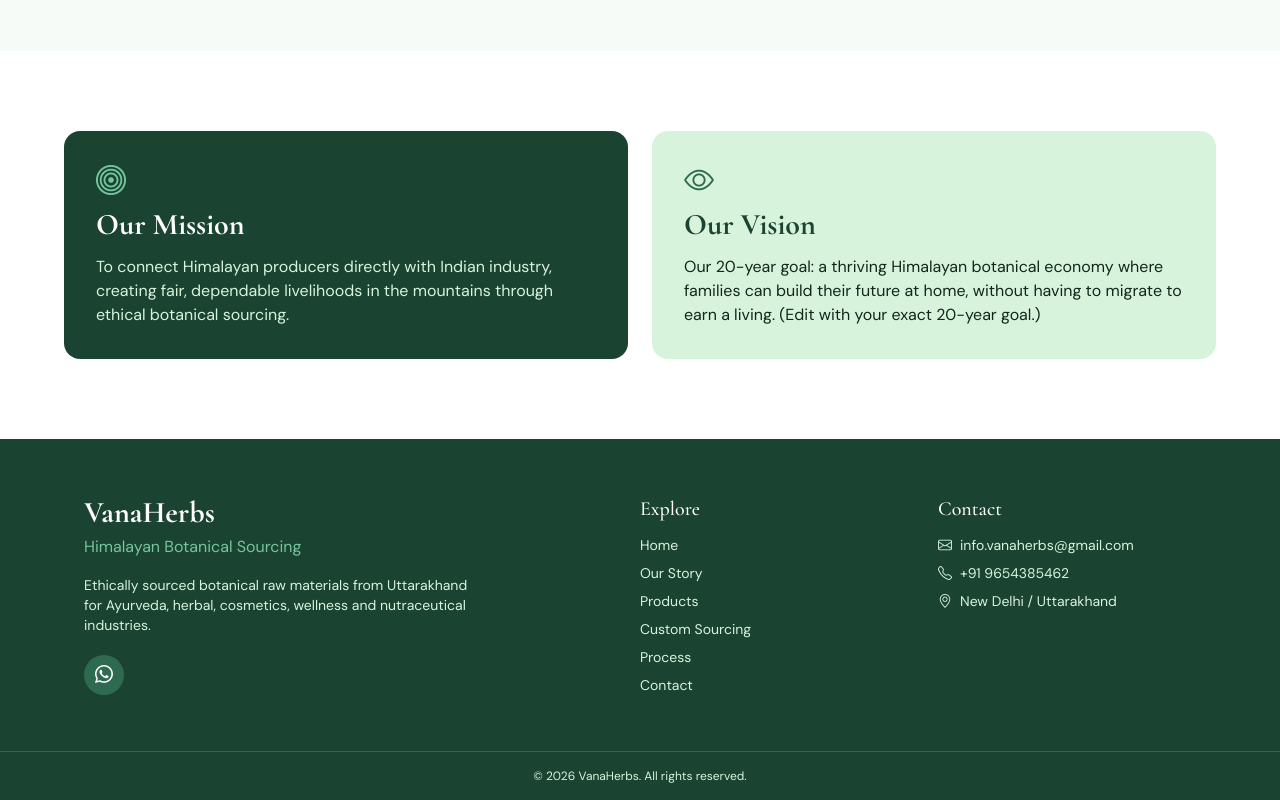
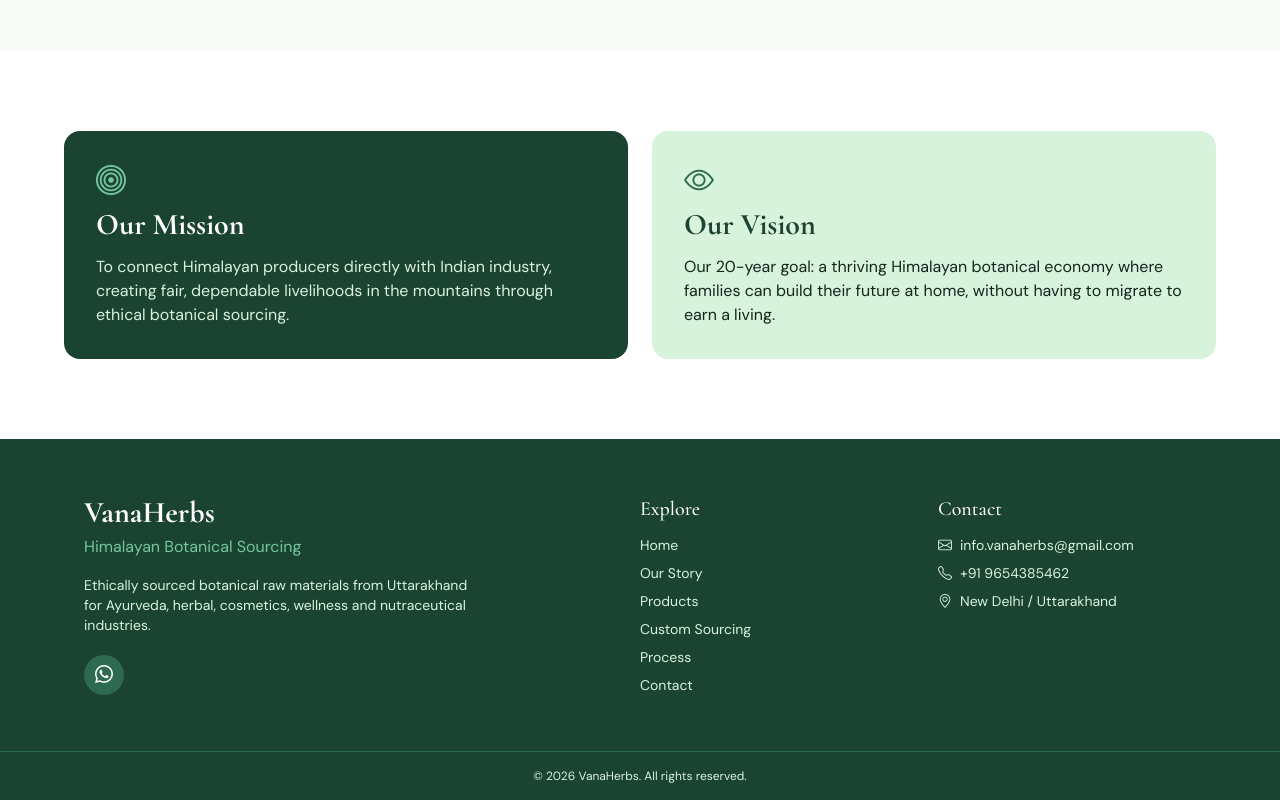
Before and after one commit to Vivektanwer/vanaherbs, a React (Vite) app: page /about in a window 1280 px wide. Shown: the part 1445-2245 px from the top of the page. Built offline with nearby package versions, Linux system fonts and the light colour scheme.

Commit message:
Remove placeholder text from vision statement

```diff
--- a/src/pages/About.jsx
+++ b/src/pages/About.jsx
@@ -48,7 +48,7 @@ export default function About() {
           <div data-reveal className="rounded-2xl bg-mist p-8 md:w-1/2">
             <i className="bi bi-eye text-3xl text-leaf"></i>
             <h2 className="mt-2 text-3xl font-bold text-forest">Our Vision</h2>
-            <p className="mt-3">Our 20-year goal: a thriving Himalayan botanical economy where families can build their future at home, without having to migrate to earn a living. (Edit with your exact 20-year goal.)</p>
+            <p className="mt-3">Our 20-year goal: a thriving Himalayan botanical economy where families can build their future at home, without having to migrate to earn a living.</p>
           </div>
         </div>
       </Section>
```
